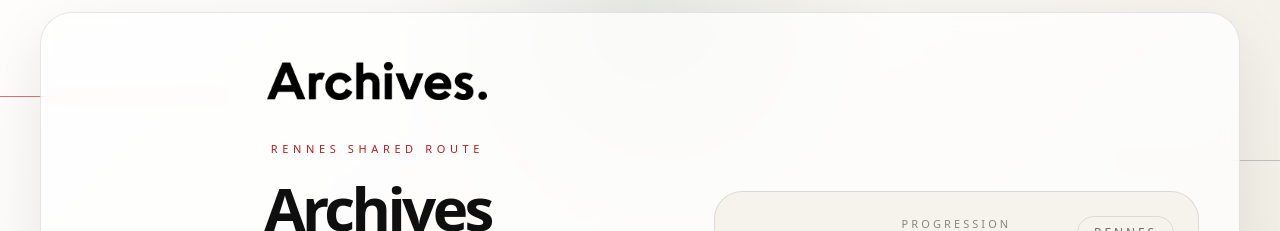
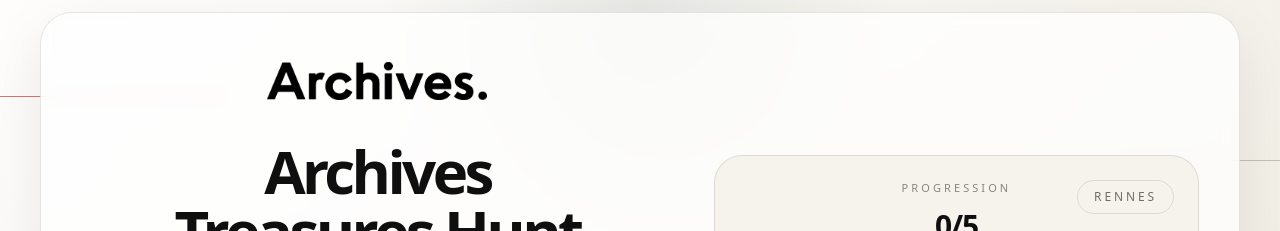
Before and after one commit to ShotoTodorokiMHA/archives-tresort, a Next.js app: page / in a window 1280 px wide. Shown: the top 231 px of the page. Built offline with nearby package versions, Linux system fonts and the light colour scheme; no server answers.

Commit message:
Remove hero label

```diff
--- a/components/treasure-hunt-app.tsx
+++ b/components/treasure-hunt-app.tsx
@@ -199,9 +199,6 @@ export function TreasureHuntApp() {
               </div>
 
               <div className="mx-auto flex max-w-3xl flex-col items-center space-y-3 md:space-y-5">
-                <p className="text-[10px] uppercase tracking-[0.42em] text-[#b91c1c] md:text-[11px]">
-                  Rennes shared route
-                </p>
                 <h1 className="text-balance mx-auto max-w-3xl text-[2rem] font-semibold leading-[0.92] tracking-[-0.06em] text-ink opacity-0 animate-rise md:text-6xl">
                   {huntConfig.title}
                 </h1>
```
